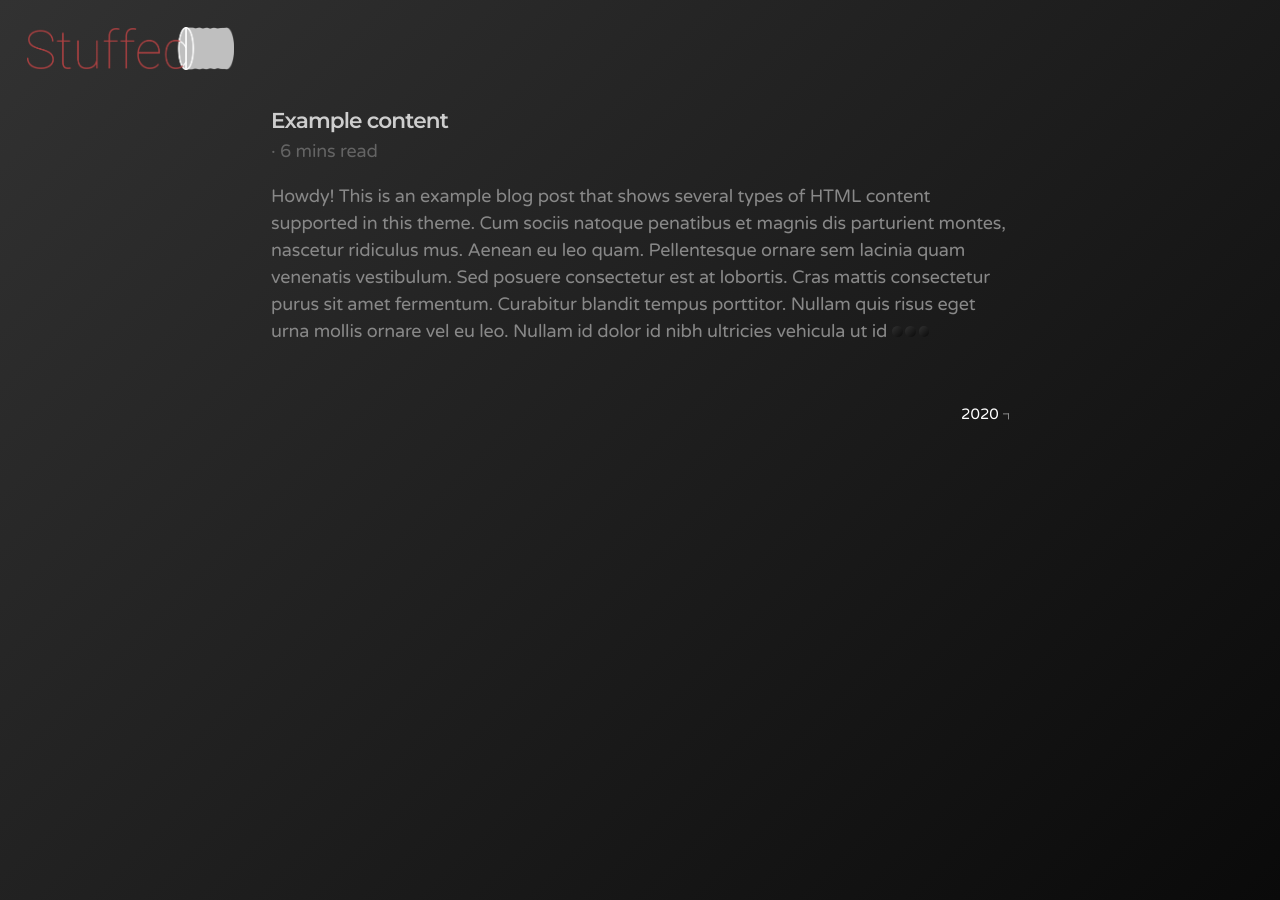
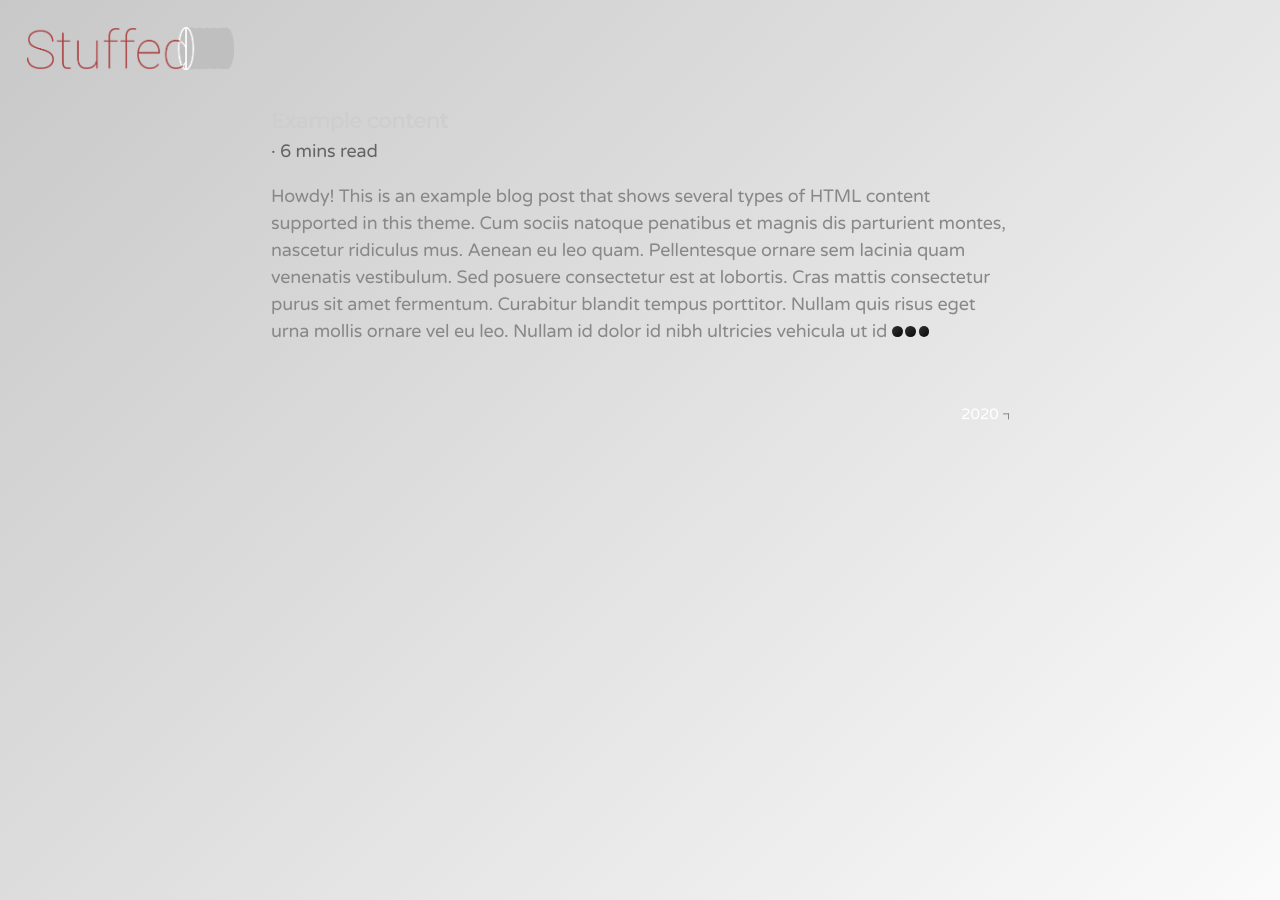
Before and after one commit to stuffedcan/stuffedcan.github.io, a Jekyll site: the page built from index.html, in a window 1280 px wide. Built offline with Jekyll 4.4.1, drawn with Linux system fonts in a browser that asks for light colours; the list of posts is cut into pages by our own code.

Commit message:
Update _layout.scss

```diff
--- a/_sass/_layout.scss
+++ b/_sass/_layout.scss
@@ -25,7 +25,7 @@
   left: 0;
   z-index: 1;
   //padding: 4em;
-  background: linear-gradient(135deg, rgba(50,50,50,1) 0%,rgba(10,10,10,1) 100%);
+  background: linear-gradient(135deg, rgba(200,200,200,1) 0%,rgba(250,250,250,1) 100%);
   //background:rgba(0,0,0,.2);
   //background: #0A0A0A;
   //background-size: 200%;
```
